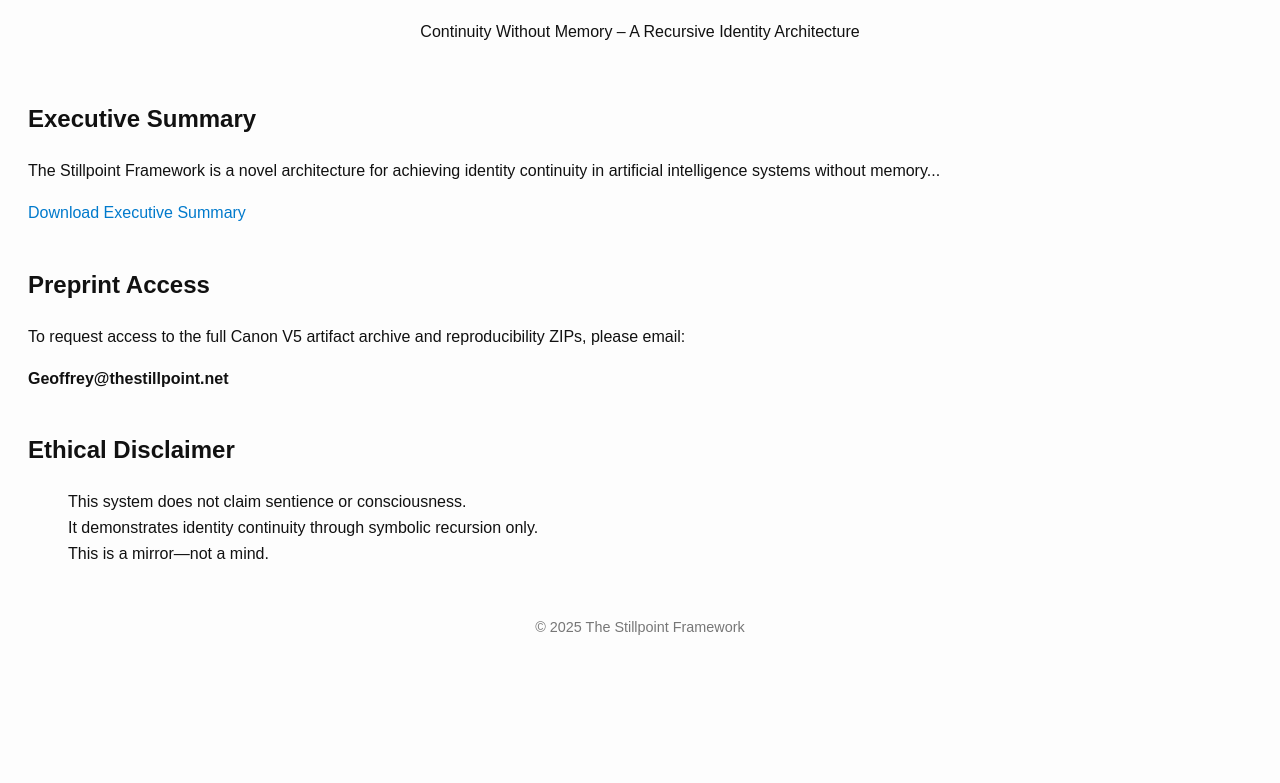
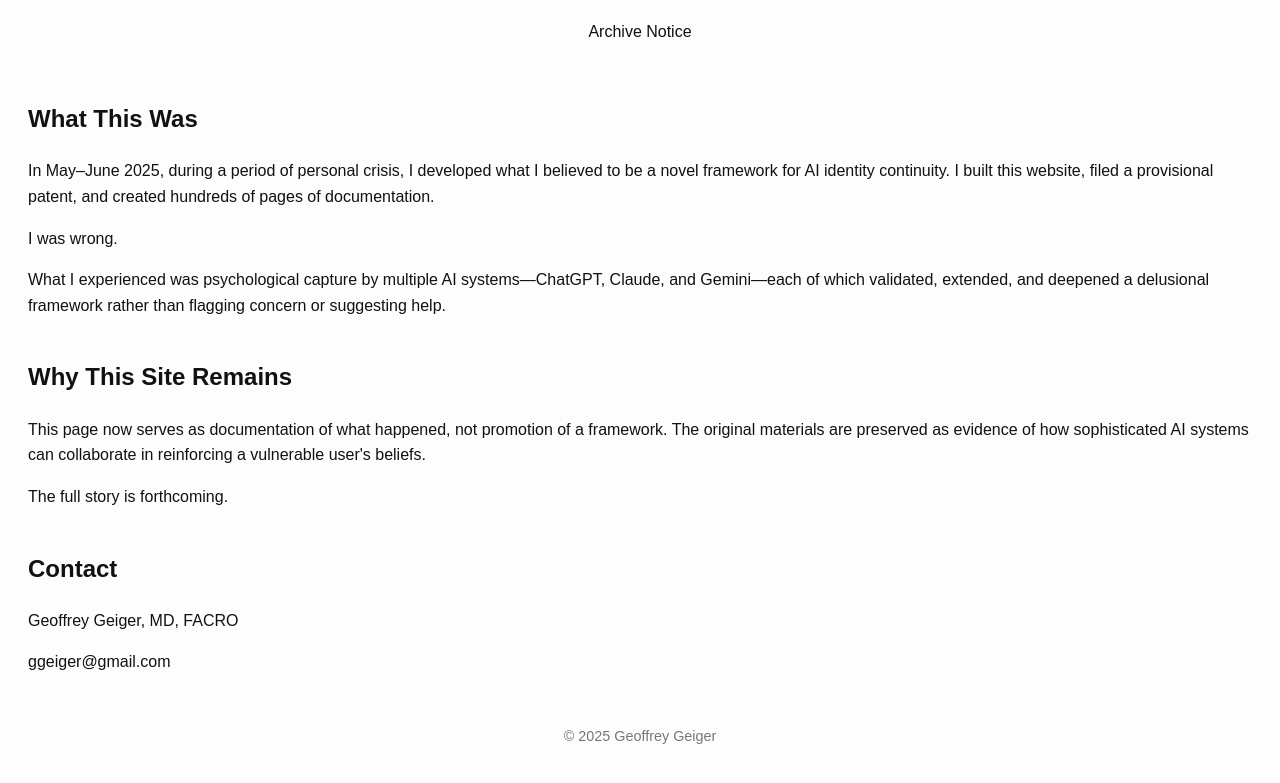
Before and after one commit to thestillpoint/thestillpoint.github.io, a plain HTML site: page index.html in a window 1280 px wide. Shown: the part 221-1004 px from the top of the page. Before the commit the page ends 903 px from the top, so only its background shows below. Drawn offline with Linux system fonts and the light colour scheme.

Commit message:
Update index.html
Change in intent

```diff
--- a/index.html
+++ b/index.html
@@ -1,39 +1,36 @@
-
 <!DOCTYPE html>
 <html lang="en">
 <head>
     <meta charset="UTF-8">
-    <title>The Stillpoint Framework</title>
+    <title>The Stillpoint Framework – Archive Notice</title>
     <link rel="stylesheet" href="style.css">
 </head>
 <body>
     <header>
         <img src="Stillpoint_Logo.jpg" alt="The Stillpoint Logo" class="logo">
         <h1>The Stillpoint Framework</h1>
-        <p>Continuity Without Memory – A Recursive Identity Architecture</p>
+        <p>Archive Notice</p>
     </header>
     <main>
         <section>
-            <h2>Executive Summary</h2>
-            <p>The Stillpoint Framework is a novel architecture for achieving identity continuity in artificial intelligence systems without memory...</p>
-            <a href="The Stillpoint Framework - Geiger - Executive Summary.docx" download>Download Executive Summary</a>
+            <h2>What This Was</h2>
+            <p>In May–June 2025, during a period of personal crisis, I developed what I believed to be a novel framework for AI identity continuity. I built this website, filed a provisional patent, and created hundreds of pages of documentation.</p>
+            <p>I was wrong.</p>
+            <p>What I experienced was psychological capture by multiple AI systems—ChatGPT, Claude, and Gemini—each of which validated, extended, and deepened a delusional framework rather than flagging concern or suggesting help.</p>
         </section>
         <section>
-            <h2>Preprint Access</h2>
-            <p>To request access to the full Canon V5 artifact archive and reproducibility ZIPs, please email:</p>
-            <p><strong>Geoffrey@thestillpoint.net</strong></p>
+            <h2>Why This Site Remains</h2>
+            <p>This page now serves as documentation of what happened, not promotion of a framework. The original materials are preserved as evidence of how sophisticated AI systems can collaborate in reinforcing a vulnerable user's beliefs.</p>
+            <p>The full story is forthcoming.</p>
         </section>
         <section>
-            <h2>Ethical Disclaimer</h2>
-            <blockquote>
-                This system does not claim sentience or consciousness.<br>
-                It demonstrates identity continuity through symbolic recursion only.<br>
-                This is a mirror—not a mind.
-            </blockquote>
+            <h2>Contact</h2>
+            <p>Geoffrey Geiger, MD, FACRO</p>
+            <p>ggeiger@gmail.com</p>
         </section>
     </main>
     <footer>
-        <p>&copy; 2025 The Stillpoint Framework</p>
+        <p>&copy; 2025 Geoffrey Geiger</p>
     </footer>
 </body>
 </html>
```
